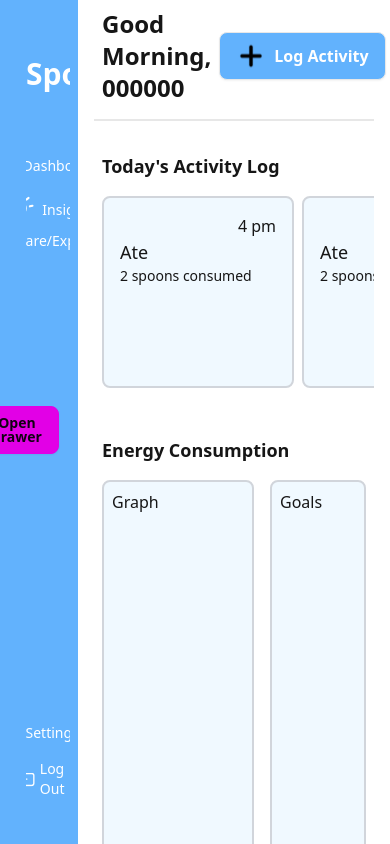
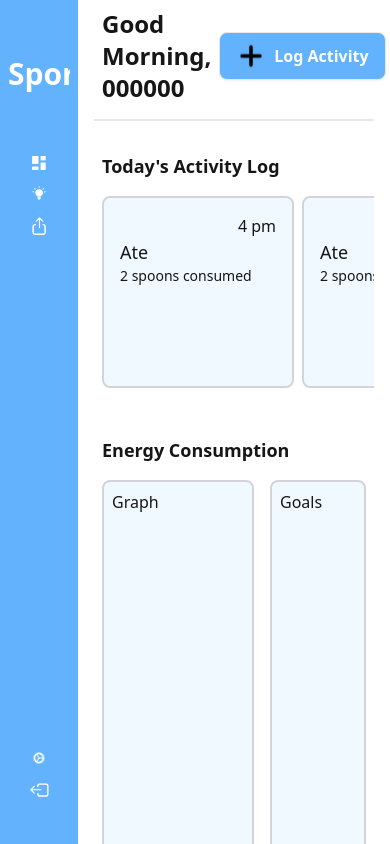
Before and after one commit to GeekAndDestroy/SpoonTracker, a React (Vite) app: page / in a window 390 px wide. Shown: the top 844 px of the page. Built offline with nearby package versions, Linux system fonts and the light colour scheme; sample sign-in values are in the browser's storage.

Commit message:
navigation changes, icons only on small screen

```diff
--- a/src/Components/Navigation.tsx
+++ b/src/Components/Navigation.tsx
@@ -10,10 +10,10 @@ type NavigationProps = {
 
 export default function Navigation({ logUserOut }: NavigationProps) {
     return (
-        <div className="drawer drawer-open navbar bg-info w-full ">
+        <div className="flex drawer drawer-open navbar bg-info w-full  justify-center">
             <input id="my-drawer-2" type="checkbox" className="drawer-toggle" />
 
-            <div className="drawer-content flex flex-col items-center justify-center">
+            {/* <div className="drawer-content flex flex-col items-center justify-center">
 
                 <label
                     htmlFor="my-drawer-2"
@@ -21,7 +21,7 @@ export default function Navigation({ logUserOut }: NavigationProps) {
                 >
                     Open drawer
                 </label>
-            </div>
+            </div> */}
 
             <div className="drawer-side">
                 <div className="flex flex-col items-center justify-center">
@@ -34,24 +34,24 @@ export default function Navigation({ logUserOut }: NavigationProps) {
                     aria-label="close sidebar"
                     className="drawer-overlay"
                 ></label>
-                <div className="grid grid-cols-1 h-4/5">
+                <div className="grid grid-cols-1 h-4/5 justify-center">
                     <div className="flex flex-wrap justify-center">
-                        <div>
-                            <ul className="menu bg-info text-white w-11/12">
+                        <div className="flex w-full justify-center">
+                            <ul className="menu bg-info text-white ">
                                 {/* Sidebar content here */}
                                 <li>
                                     <a href="/">
-                                        <img src={dashboard}></img>Dashboard
+                                        <img src={dashboard}></img><p className="hidden md:block">Dashboard</p>
                                     </a>
                                 </li>
                                 <li>
                                     <a>
-                                        <img src={insight}></img>Insights
+                                        <img src={insight}></img><p className="hidden md:block">Insights</p>
                                     </a>
                                 </li>
                                 <li>
                                     <a>
-                                        <img src={exports}></img>Share/Export
+                                        <img src={exports}></img><p className="hidden md:block">Share/Export</p>
                                     </a>
                                 </li>
                             </ul>
@@ -63,7 +63,7 @@ export default function Navigation({ logUserOut }: NavigationProps) {
 
                                 <li>
                                     <a>
-                                        <img src={settings}></img>Settings
+                                        <img src={settings}></img><p className="hidden md:block">Settings</p>
                                     </a>
                                 </li>
                                 <li>
@@ -72,7 +72,7 @@ export default function Navigation({ logUserOut }: NavigationProps) {
                                             src={exports}
                                             className="rotate90"
                                         ></img>
-                                        Log Out
+                                        <p className="hidden md:block">Log Out</p>
                                     </a>
                                 </li>
                             </ul>
--- a/src/Views/ActivityLog.tsx
+++ b/src/Views/ActivityLog.tsx
@@ -13,7 +13,7 @@ export default function Home({}: HomeProps) {
                 <div className="w-full p-2">
                     <h3 className="text-lg font-semibold">Activity Log</h3>
                 </div>
-                <div className="flex w-full p-2 rounded-lg border-gray-200 border-2 bg-sky-50 max-h-[75dvh]">
+                <div className="flex w-full p-2 rounded-lg border-gray-200 border-2 bg-sky-50 max-h-[75vh]">
                     <div className="overflow-x-auto w-full">
                         <table className="table table-pin-rows">
                             {/* head */}
```
